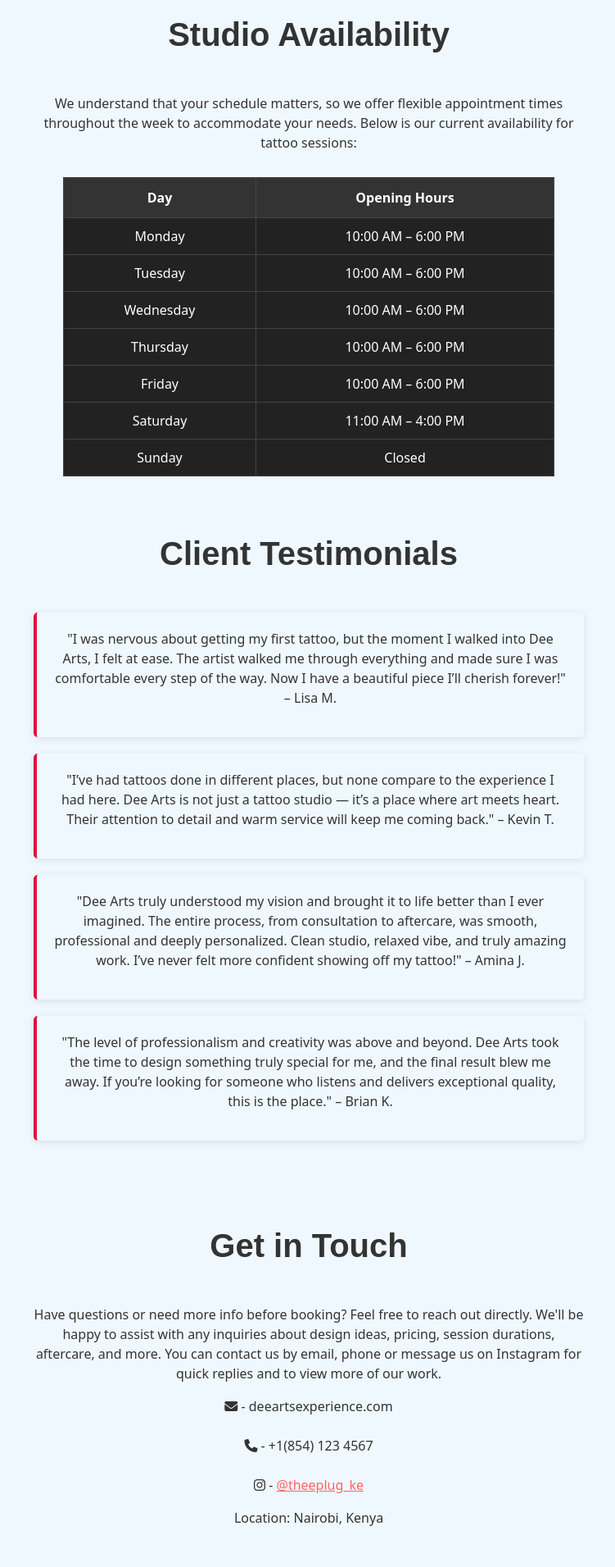
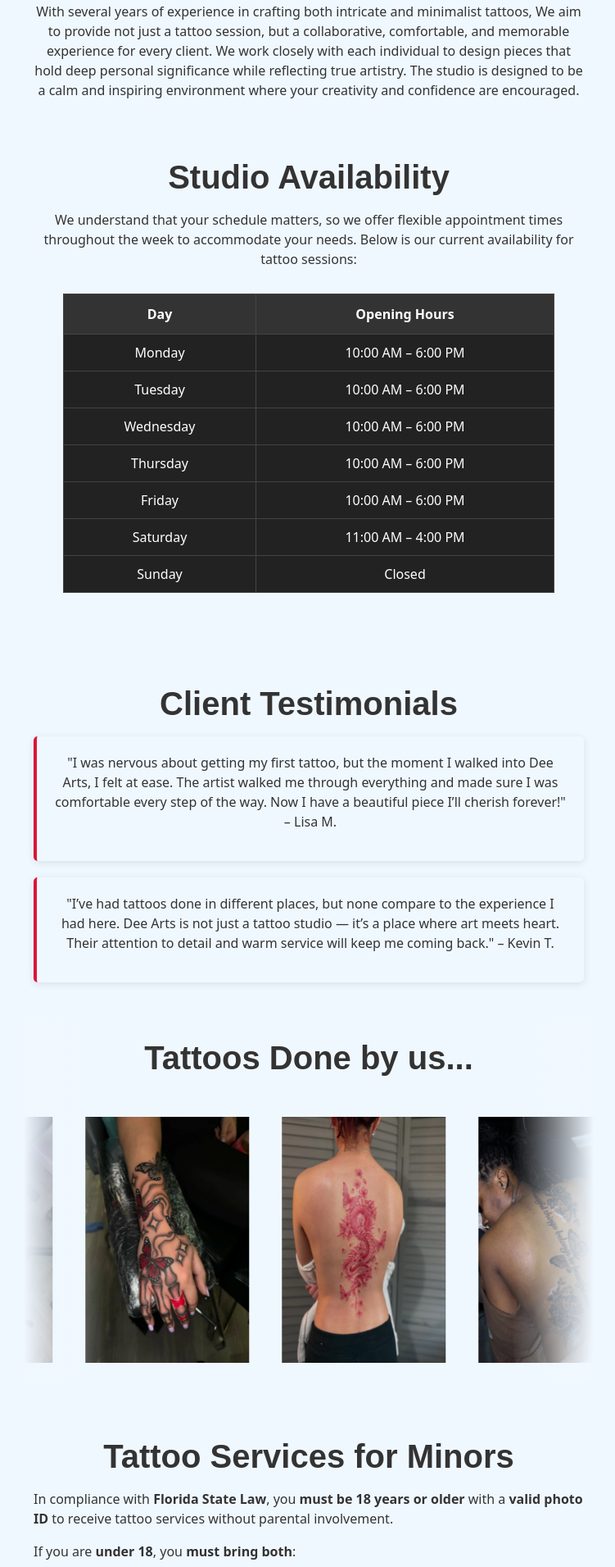
Before and after one commit to Samboja651/body-artwork, a Flask app: page / in a window 1280 px wide. Shown: the part 929-2840 px from the top of the page at 82% size, without its empty margins (388-1139 px from the left). Run offline with Flask 3, Linux system fonts and the light colour scheme.

Commit message:
adjustments given by collo

```diff
--- a/app.py
+++ b/app.py
@@ -15,7 +15,7 @@ def booking():
     """book a session with art experience"""
     return render_template("booking.html")
 
-@app.get('/about')
+@app.get('/about-us')
 def about():
     """know more about art experience"""
     return render_template("about.html")
--- a/static/css/home.css
+++ b/static/css/home.css
@@ -502,3 +514,71 @@ h4,.h4 {
 .card{
     margin-bottom: 5%;
 }
+
+ /* Make the button blink */
+ @keyframes blink {
+    0%, 100% { opacity: 1; }
+    50% { opacity: 0.5; }
+  }
+
+  .blinking-btn {
+    animation: blink 1s infinite;
+    font-weight: bold;
+    text-transform: uppercase;
+    border-radius: 8px;
+    box-shadow: 0 0 12px rgba(0, 123, 255, 0.6);
+  }
+
+  .tattoo-gallery-container {
+    position: relative;
+    overflow: hidden;
+    width: 100%;
+    background: transparent;
+    padding: 20px 0;
+  }
+
+  .tattoo-gallery-track {
+    display: flex;
+    width: max-content;
+    animation: scroll-left 60s linear infinite;
+  }
+
+  .tattoo-gallery-track img {
+    width: 200px;
+    height: auto;
+    margin: 0 20px;
+    flex-shrink: 0;
+    transition: transform 0.3s ease;
+  }
+
+  .tattoo-gallery-track img:hover {
+    transform: scale(1.1);
+  }
+
+  @keyframes scroll-left {
+    0% {
+      transform: translateX(0);
+    }
+    100% {
+      transform: translateX(-50%);
+    }
+  }
+
+  .fade-left, .fade-right {
+    position: absolute;
+    top: 0;
+    bottom: 0;
+    width: 100px;
+    z-index: 2;
+    pointer-events: none;
+  }
+
+  .fade-left {
+    left: 0;
+    background: linear-gradient(to right, aliceblue, transparent);
+  }
+
+  .fade-right {
+    right: 0;
+    background: linear-gradient(to left, aliceblue, transparent);
+  }
--- a/templates/home.html
+++ b/templates/home.html
@@ -27,7 +27,7 @@
                             <a id="sidepanel-toggler" class="sidepanel-toggler d-inline-block d-xl-none p-md-3" style="cursor: pointer; color: #333;">
                                 <svg xmlns="http://www.w3.org/2000/svg" width="30" height="30" viewBox="0 0 30 30" role="img"><title>Menu</title><path stroke="currentColor" stroke-linecap="round" stroke-miterlimit="10" stroke-width="2" d="M4 7h22M4 15h22M4 23h22"></path></svg>
                             </a>
-                            <p style="font-size: larger; font-weight: 700; padding-left: 2ex; text-align: center;" >Art Experience</p>
+                            <p style="font-size: larger; font-weight: 700; padding-left: 2ex; text-align: center;" > Dee Arts Experience</p>
                         </div>
 
 
@@ -41,7 +41,8 @@
 		        <a href="#" id="sidepanel-close" class="sidepanel-close d-xl-none">&times;</a>
 		        <div class="app-branding">
 		            <a class="app-logo" href="{{ url_for('home') }}"><img class="logo-icon me-2" src="{{ url_for('static', filename='images/youngprince.jpg') }}" alt="logo"></a>
-		        </div>
+		        </div> <br>
+
 			    <nav id="app-nav-main" class="app-nav app-nav-main flex-grow-1">
 					<ul class="app-menu list-unstyled accordion" id="menu-accordion">
 						<li class="nav-item">
@@ -57,7 +58,7 @@
 							</a>
 						</li>
                         <li class="nav-item">
-							<a class="nav-link" style="font-size: large;" href="#">
+							<a class="nav-link" style="font-size: large;" href="/about-us">
 								<span class="nav-icon"><i class="fa-solid fa-address-card"></i></span>
 								<span class="nav-link-text">About Us</span>
 							</a>
@@ -73,22 +74,22 @@
 		    <div class="container-xl">
 			    <main role="main" class="pb-3">
 					{% block content%}
-					<div class="container text-center" style="margin-top: 15%;">
+					<div class="start-container container text-center">
 						<h1 class="mb-5">Express Yourself Through Arts</h1>
 						<p class="mb-4" style="font-size: large;">At arts by Dee, we believe every tattoo tells a story. Whether it’s a symbol of transformation, a cherished memory or a bold new beginning, your skin becomes a canvas for meaningful, beautiful art. Our goal is to help you express your individuality in the most creative, confident, and stylish way possible.</p>
-    					<a href="#"><button class="btn btn-primary mb-4"><span class="p-4">Book Now</span> </button></a>
+    					<a href="/booking"><button class="btn btn-primary mb-4 mt-3 blinking-btn"><span class="p-4">Book Now</span> </button></a>
 					</div>
 
 					<section>
 						<div class="container text-center" style="margin-top: 20%;">
-							<h1 class="mb-5">About Us</h1>
+							<h1 class="mb-3">About Us</h1>
 							<p>As Dee Arts Team, we are passionate tattoo artists with deep appreciation for the art of storytelling through ink. <br> With several years of experience in crafting both intricate and minimalist tattoos, We aim to provide not just a tattoo session, but a collaborative, comfortable, and memorable experience for every client. We work closely with each individual to design pieces that hold deep personal significance while reflecting true artistry. The studio is designed to be a calm and inspiring environment where your creativity and confidence are encouraged.</p>
 						</div>
 					</section>
 
 					<section>
 						<div class="container text-center mb-4" style="margin-top: 10%;">
-							<h1 class="mb-5">Studio Availability</h1>
+							<h1 class="mb-3">Studio Availability</h1>
 							<p>We understand that your schedule matters, so we offer flexible appointment times throughout the week to accommodate your needs. Below is our current availability for tattoo sessions:</p>
 						</div>
 						<table style="width: 100%; max-width: 600px; margin: 30px auto; border-collapse: collapse; text-align: center; background-color: #222; color: #fff;">
@@ -132,8 +133,8 @@
 					</section>
 
 					<section>
-						<div class="container text-center" style="margin-top: 10%;">
-							<h1 class="mb-5">Client Testimonials</h1>
+						<div class="container text-center" style="margin-top: 16%;">
+							<h1 class="mb-3">Client Testimonials</h1>
 							<div class="testimonials">
 								<div class="testimonial">
 									<p>"I was nervous about getting my first tattoo, but the moment I walked into Dee Arts, I felt at ease. The artist walked me through everything and made sure I was comfortable every step of the way. Now I have a beautiful piece I’ll cherish forever!" – Lisa M.</p>
@@ -141,19 +142,71 @@
 								<div class="testimonial">
 									<p>"I’ve had tattoos done in different places, but none compare to the experience I had here. Dee Arts is not just a tattoo studio — it’s a place where art meets heart. Their attention to detail and warm service will keep me coming back." – Kevin T.</p>
 								</div>
-								<div class="testimonial">
-									<p>"Dee Arts truly understood my vision and brought it to life better than I ever imagined. The entire process, from consultation to aftercare, was smooth, professional and deeply personalized. Clean studio, relaxed vibe, and truly amazing work. I’ve never felt more confident showing off my tattoo!" – Amina J.</p>
-								</div>
-								<div class="testimonial">
-									<p>"The level of professionalism and creativity was above and beyond. Dee Arts took the time to design something truly special for me, and the final result blew me away. If you’re looking for someone who listens and delivers exceptional quality, this is the place." – Brian K.</p>
-								</div>
 							  </div>
 						</div>
 					</section>
 
 					<section>
+						<div class="container tattoo-gallery-container mt-5">
+							<h1 class="mb-5 text-center">Tattoos Done by us...</h1>
+							<div class="fade-left"></div>
+							<div class="fade-right"></div>
+
+							<div class="tattoo-gallery-track">
+							  <img src="{{ url_for('static', filename='images/arm.jpg') }}" alt="Tattoo 1">
+							  <img src="{{ url_for('static', filename='images/arm-2.jpg') }}" alt="Tattoo 2">
+							  <img src="{{ url_for('static', filename='images/back-1.jpg') }}" alt="Tattoo 3">
+							  <img src="{{ url_for('static', filename='images/back-2.jpg') }}" alt="Tattoo 4">
+							  <img src="{{ url_for('static', filename='images/back-3.jpg') }}" alt="Tattoo 5">
+							  <img src="{{ url_for('static', filename='images/thigh.jpg') }}" alt="Tattoo 6">
+							  <img src="{{ url_for('static', filename='images/tattoo-arm-3.jpg') }}" alt="Tattoo 7">
+							  <img src="{{ url_for('static', filename='images/arm.jpg') }}" alt="Tattoo 1">
+							  <img src="{{ url_for('static', filename='images/arm-2.jpg') }}" alt="Tattoo 2">
+							  <img src="{{ url_for('static', filename='images/back-1.jpg') }}" alt="Tattoo 3">
+							  <img src="{{ url_for('static', filename='images/back-2.jpg') }}" alt="Tattoo 4">
+							  <img src="{{ url_for('static', filename='images/back-3.jpg') }}" alt="Tattoo 5">
+							  <img src="{{ url_for('static', filename='images/thigh.jpg') }}" alt="Tattoo 6">
+							  <img src="{{ url_for('static', filename='images/tattoo-arm-3.jpg') }}" alt="Tattoo 7">
+							</div>
+						  </div>
+					</section>
+
+					<section>
+						<div class="container" style="margin-top: 10%;">
+							<h1 class="mb-3 text-center">Tattoo Services for Minors</h1>
+							<p style="font-size: 16px; color: #333;">
+								In compliance with <strong>Florida State Law</strong>, you <strong>must be 18 years or older</strong> with a
+								<strong>valid photo ID</strong> to receive tattoo services without parental involvement.
+							  </p>
+							  <p style="font-size: 16px; color: #333;">If you are <strong>under 18</strong>, you <strong>must bring both</strong>:
+									<ul style="margin-left: 20px;">
+									<li>A <strong>valid photo ID</strong></li>
+									<li>
+										A <strong>notarized Minor Consent Form</strong> signed by a
+										<strong>parent or legal guardian</strong>
+									</li>
+									</ul>
+							  </p>
+							  <p style="font-size: 16px; color: #333;">
+								The form must be completed and signed <strong>in front of a notary</strong>, and it
+								<strong>must include a notary stamp</strong>. You can download the required form directly from the
+								Florida Department of Health here:
+							  </p>
+							  <p style="font-size: 16px;">
+								👉
+								<a href="http://www.floridahealth.gov/ENVIRONMENTAL-HEALTH/tattooing/"
+								   target="_blank" style="color: #1e90ff; text-decoration: none;">Minor Consent Form – Florida Department of Health</a>
+							  </p>
+							  <p style="font-size: 16px; color: #333;">
+								Please <strong>contact Us directly</strong> if you have any questions about age verification
+								or the consent process — I'm happy to walk you through it.
+							  </p>
+						</div>
+					</section>
+
+					<section>
 						<div class="container text-center" style="margin-top: 15%;">
-							<h1 class="mb-5">Get in Touch</h1>
+							<h1 class="mb-3">Get in Touch</h1>
 							<p>Have questions or need more info before booking? Feel free to reach out directly. We'll be happy to assist with any inquiries about design ideas, pricing, session durations, aftercare, and more. You can contact us by email, phone or message us on Instagram for quick replies and to view more of our work. </p>
 							<p><i class="fa-solid fa-envelope"></i> - deeartsexperience.com<br><br>
 								<i class="fa-solid fa-phone"></i> - +1(854) 123 4567<br><br>
```
Also changed, not shown: other parts of static/css/home.css (+21 -9 lines), templates/booking.html (+8 -0 lines), static/images/tattoo-arm-3.jpg (added), static/images/tattoo-banner.jpg (added), static/images/youngprince.jpg.
